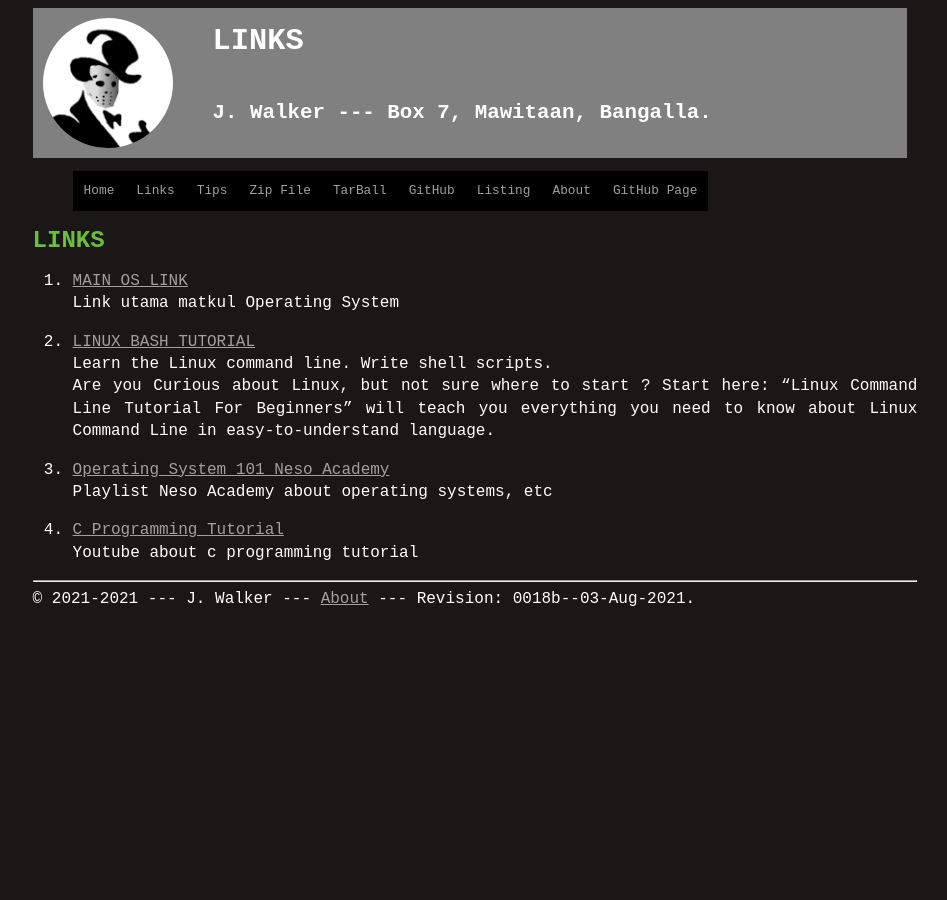
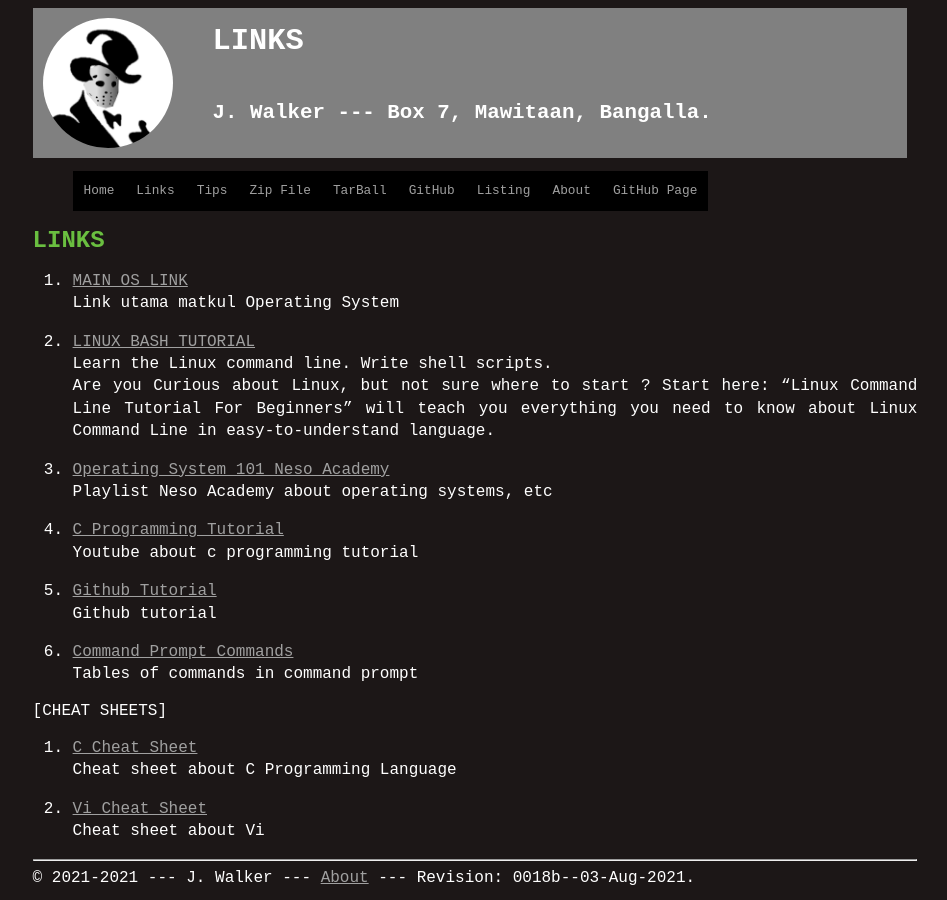
Before and after one commit to MikaSRahwono/os212, a Jekyll site: the page built from links.md, in a window 1280 px wide. Shown: the whole page, without its empty margins (165-1112 px from the left). Built offline with Jekyll 4.4.1, drawn with Linux system fonts in a browser that asks for light colours; our own code applies the rules of GitHub Pages for plain Markdown files.

Commit message:
OS212 W04

```diff
--- a/TXT/mylog.txt
+++ b/TXT/mylog.txt
@@ -23,3 +23,9 @@ ZCZC W03 5 L18 Assignment #08
 ZCZC W03 20 L11 Assignment #01
 ZCZC W03 50 L12 Assignment #02
 ZCZC W03 15 L13 Assignment #03
+ZCZC W04 20 L11 Assignment #01
+ZCZC W04 5 L14 Assignment #04
+ZCZC W04 30 L15 Assignment #05
+ZCZC W04 20 L16 Assignment #06
+ZCZC W04 10 L17 Assignment #07
+ZCZC W04 30 L03 Assignment #03
--- a/TXT/myrank.txt
+++ b/TXT/myrank.txt
@@ -5,3 +5,6 @@ ZCZC W02 muhammadzakiashshidiqi
 ZCZC W03 naufalpram
 ZCZC W03 nichoje
 ZCZC W03 orelar
+ZCZC W04 pragusga25
+ZCZC W04 agnarom-kun
+ZCZC W04 rahadianpanji
--- a/links.md
+++ b/links.md
@@ -16,3 +16,17 @@ Playlist Neso Academy about operating systems, etc
 
 4. [C Programming Tutorial](https://www.youtube.com/watch?v=KJgsSFOSQv0)<br>
 Youtube about c programming tutorial
+
+5. [Github Tutorial](https://www.youtube.com/playlist?list=PLFIM0718LjIVknj6sgsSceMqlq242-jNf)<br>
+Github tutorial
+
+6. [Command Prompt Commands](https://www.thomas-krenn.com/en/wiki/Cmd_commands_under_Windows)<br>
+Tables of commands in command prompt
+
+[CHEAT SHEETS]
+
+1. [C Cheat Sheet](https://sites.ualberta.ca/~ygu/courses/geoph624/codes/C.CheatSheet.pdf)<br>
+Cheat sheet about C Programming Language
+
+2. [Vi Cheat Sheet](http://www.atmos.albany.edu/daes/atmclasses/atm350/vi_cheat_sheet.pdf)<br>
+Cheat sheet about Vi
```
Also changed, not shown: 5 other files.
